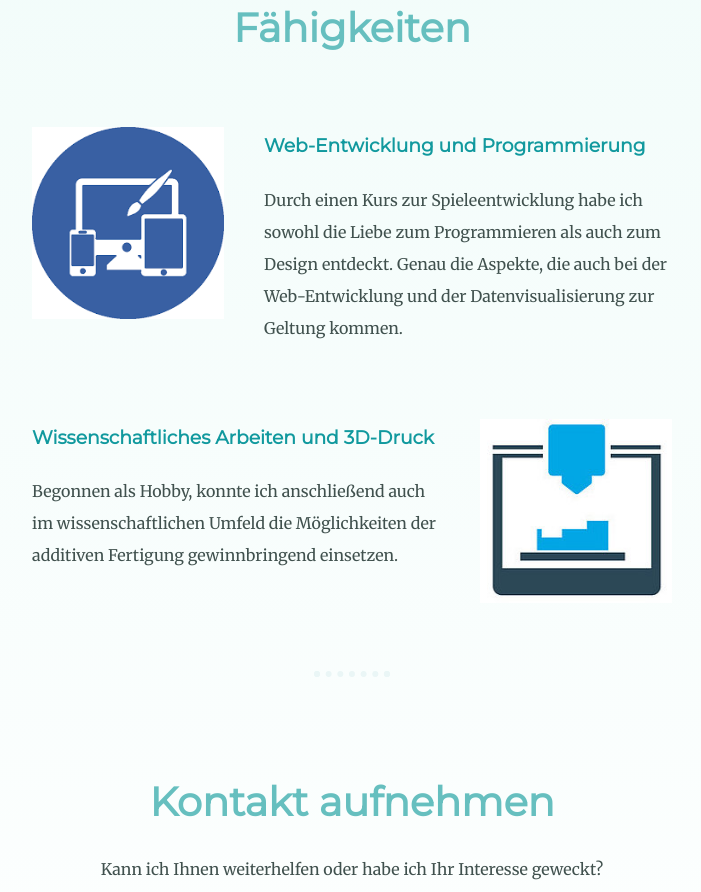
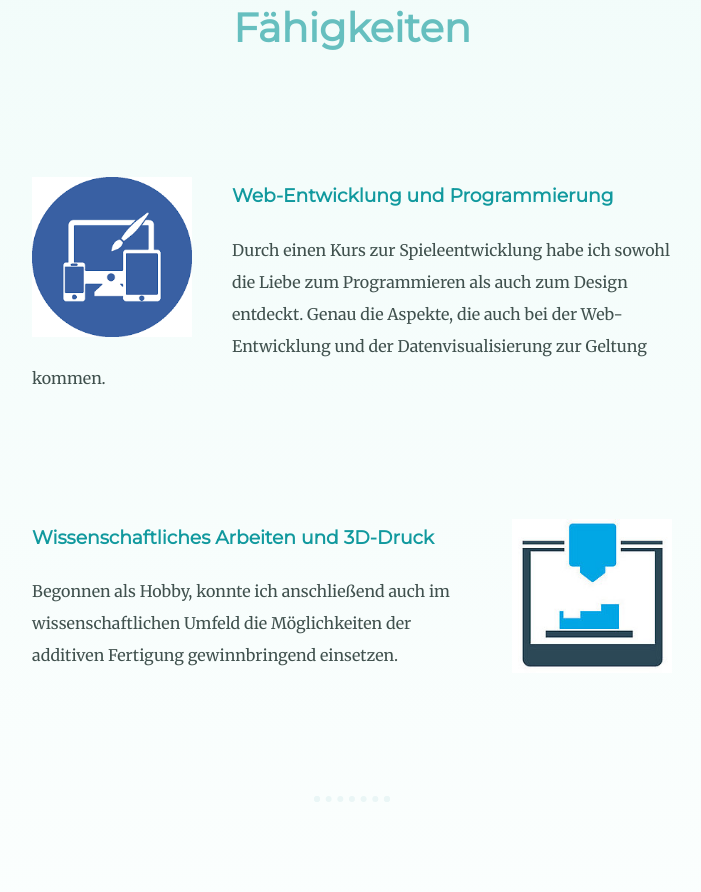
Before and after one commit to winkeljo/winkeljo.github.io, a plain HTML site: page index.html in a window 1280 px wide. Shown: the part 1557-2449 px from the top of the page, without its empty margins (288-989 px from the left). Drawn offline with Linux system fonts and the light colour scheme.

Commit message:
Change in picture size and margins

```diff
--- a/css/styles.css
+++ b/css/styles.css
@@ -85,7 +85,7 @@ hr {
 
 .skill-row {
   width: 50%;
-  margin: 75px auto;
+  margin: 125px auto;
   text-align: left;
   line-height: 2;
 }
@@ -96,13 +96,13 @@ hr {
 
 .design-img {
   float: left;
-  width: 30%;
+  width: 25%;
   margin-right: 40px;
 }
 
 .print3D-img {
   float: right;
-  width: 30%;
+  width: 25%;
   margin-left: 40px;
 }
 
```
Also changed, not shown: 1 other file.
